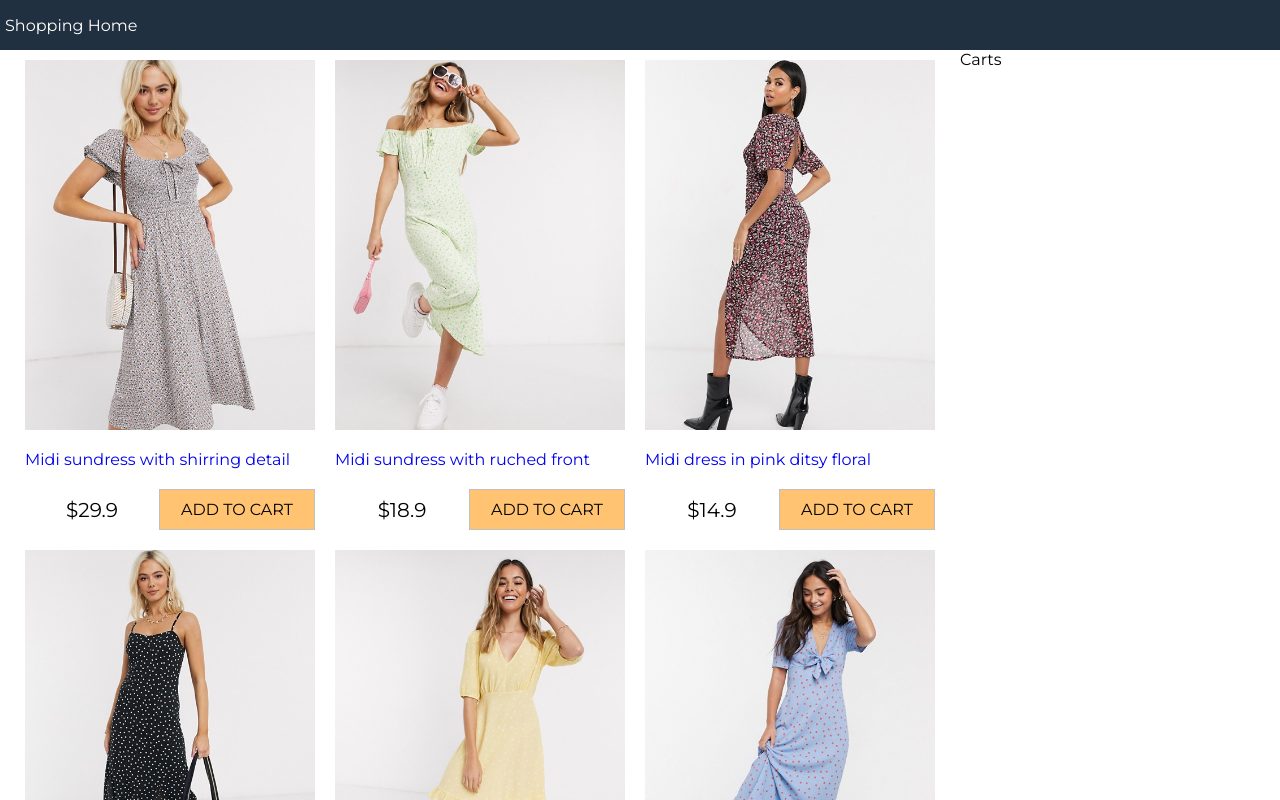
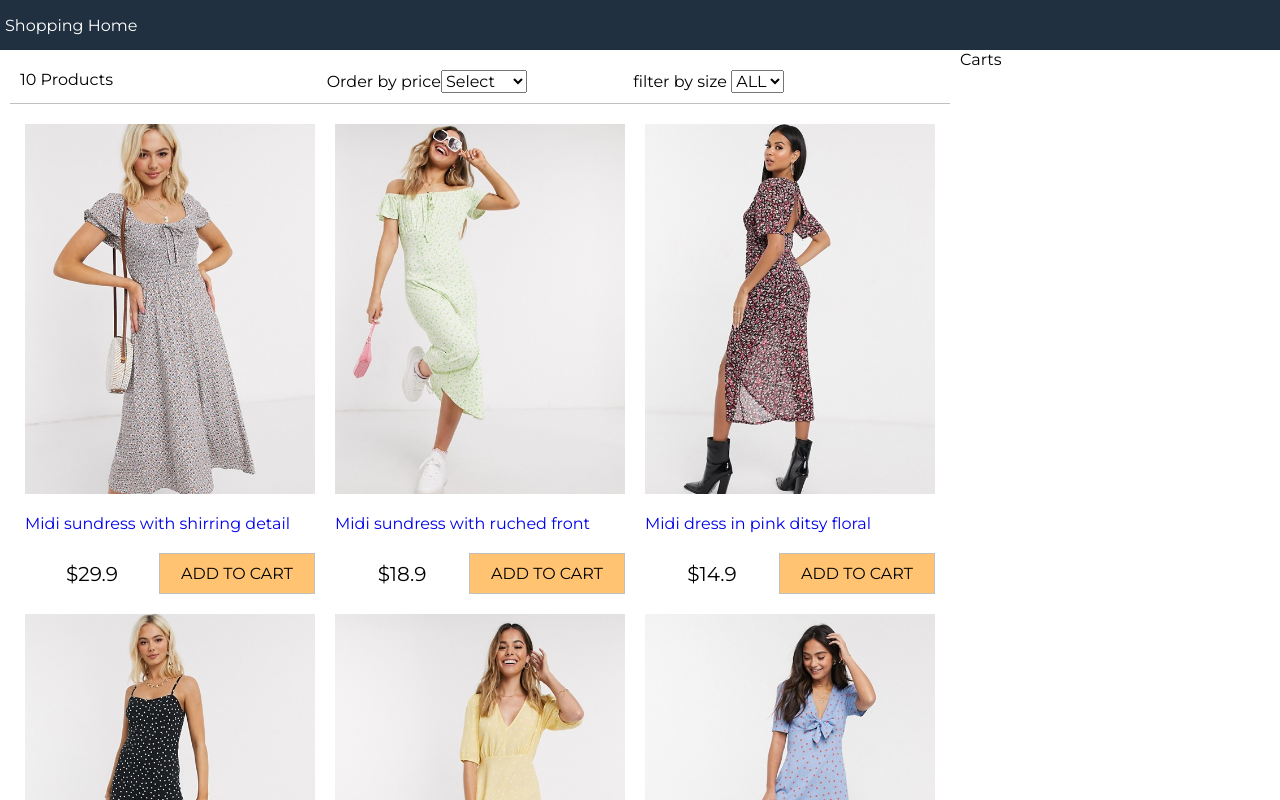
Before and after one commit to hamdiasma/shoping-cart, a React (Create React App) app: page / in a window 1280 px wide. Shown: the top 800 px of the page. Built offline with nearby package versions, Linux system fonts and the light colour scheme.

Commit message:
filter component

```diff
--- a/src/App.js
+++ b/src/App.js
@@ -1,6 +1,7 @@
 import React from "react";
 import data from "./data.json";
 import Products from "./components/Products";
+import Filter from "./components/Filter";
 
 class App extends React.Component {
   constructor() {
@@ -11,7 +12,48 @@
       sort: "",
     };
   }
+
+  sortProducts = (e) => {
+    const sort = e.target.value;
+    console.log(e.target.value);
+    this.setState({
+      sort: sort,
+      products: this.state.products
+        .slice()
+        .sort((a, b) =>
+          sort === "lowest"
+            ? a.price > b.price
+              ? 1
+              : -1
+            : sort === "highest"
+            ? a.price < b.price
+              ? 1
+              : -1
+            : a._id > b._id
+            ? 1
+            : -1
+        ),
+    });
+  };
+  filterProducts = (e) => {
+    console.log(e.target.value);
+    if (e.target.value === "") {
+      this.setState({
+        products: data.products,
+        size: e.target.value,
+      });
+    } else {
+      this.setState({
+        size: e.target.value,
+        products: data.products.filter(
+          (product) =>
+            product.availableSizes.indexOf(e.target.value.toUpperCase()) >= 0
+        ),
+      });
+    }
+  };
   render() {
+    const { size, sort } = this.state;
     return (
       <div className="grid-container">
         <header>
@@ -20,7 +62,14 @@
         <main>
           <div className="content">
             <div className="main-content">
-              <Products products={this.state.products}/>
+              <Filter
+                sort={sort}
+                size={size}
+                count={this.state.products.length}
+                filterProducts={this.filterProducts}
+                sortProducts={this.sortProducts}
+              />
+              <Products products={this.state.products} />
             </div>
             <div className="sidebar">Carts</div>
           </div>
--- /dev/null
+++ b/src/components/Filter.jsx
@@ -0,0 +1,33 @@
+import React, { Component } from "react";
+
+class Filter extends Component {
+  render() {
+    const { count, sort, size, filterProducts, sortProducts } = this.props;
+    return (
+      <div className="filter">
+        <div className="filter-count">{count} Products</div>
+        <div className="filter-sort">
+          Order by price
+          <select value={sort} onChange={sortProducts}>
+            <option value="">Select</option>
+            <option value="lowest">Lowest</option>
+            <option value="highest">Highest</option>
+          </select>{" "}
+        </div>
+        <div className="filter-size">
+          filter by size{" "}
+          <select value={size} onChange={filterProducts}>
+            <option value="">ALL</option>
+            <option value="x">XS</option>
+            <option value="s">S</option>
+            <option value="m">M</option>
+            <option value="x">L</option>
+            <option value="xl">XL</option>
+            <option value="xxl">XXL</option>
+          </select>{" "}
+        </div>
+      </div>
+    );
+  }
+}
+export default Filter;
--- a/src/data.json
+++ b/src/data.json
@@ -21,7 +21,7 @@
       "image": "/images/dress3.jpg",
       "title": "Midi dress in pink ditsy floral",
       "description": "This is for all the latest trends, no matter who you are, where you’re from and what you’re up to. Exclusive to ASOS, our universal brand is here for you, and comes in all our fit ranges: ASOS Curve, Tall, Petite and Maternity. Created by us, styled by you.",
-      "availableSizes": ["X", "M", "L"],
+      "availableSizes": ["S","X", "M", "L"],
       "price": 14.9
     },
     {
@@ -61,7 +61,7 @@
       "image": "/images/dress8.jpg",
       "title": "Midi tea dress in blue and red spot",
       "description": "This is for all the latest trends, no matter who you are, where you’re from and what you’re up to. Exclusive to ASOS, our universal brand is here for you, and comes in all our fit ranges: ASOS Curve, Tall, Petite and Maternity. Created by us, styled by you.",
-      "availableSizes": ["XL", "XXL"],
+      "availableSizes": ["S","XL", "XXL"],
       "price": 15.9
     },
     {
@@ -77,7 +77,7 @@
       "image": "/images/dress10.jpg",
       "title": "Midi tea dress in blue and red spot",
       "description": "This is for all the latest trends, no matter who you are, where you’re from and what you’re up to. Exclusive to ASOS, our universal brand is here for you, and comes in all our fit ranges: ASOS Curve, Tall, Petite and Maternity. Created by us, styled by you.",
-      "availableSizes": ["XL", "XXL"],
+      "availableSizes": ["S","XL", "XXL"],
       "price": 55.2
     }
   ]
--- a/src/index.css
+++ b/src/index.css
@@ -121,3 +121,15 @@
 .button.primary:hover {
   background-color: #d8a968;
 }
+/*filter*/
+.filter{
+  display: flex;
+  justify-content: space-between;
+  padding: 1rem;
+  margin: 1rem;
+  border-bottom: .1rem #c0c0c0 solid;
+}
+
+.filter div{
+  flex: 1;
+}
```
